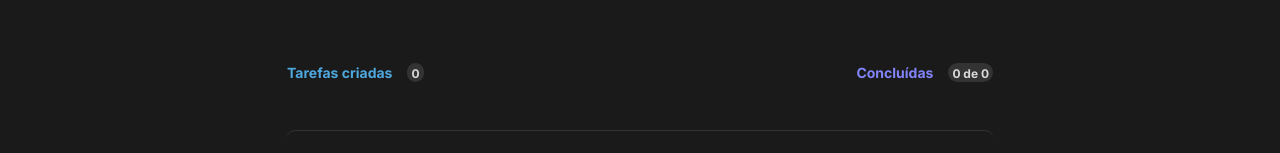
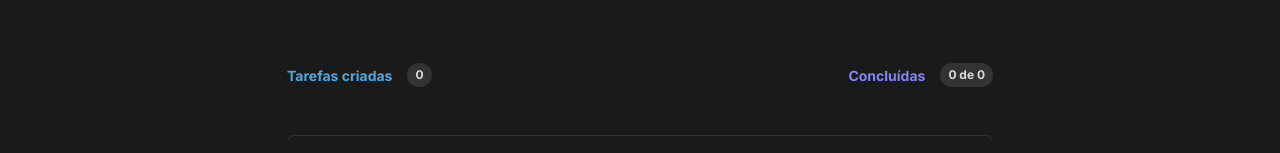
Before and after one commit to luminuszz/challenge-1, a React (Vite) app: page / in a window 1280 px wide. Shown: the part 228-381 px from the top of the page. Built offline with nearby package versions, Linux system fonts and the light colour scheme.

Commit message:
feat(TodoItem): add create and remove todo feature

```diff
--- a/src/components/Couter.tsx
+++ b/src/components/Couter.tsx
@@ -1,4 +1,4 @@
-import { Badge, HStack, Text } from "@chakra-ui/react";
+import { HStack, Tag, Text } from "@chakra-ui/react";
 import React from "react";
 
 type CounterProps = {
@@ -11,22 +11,21 @@ const Counter: React.FC<CounterProps> = ({ color, count, description }) => {
   const currentColor = color === "blue" ? "blue.500" : "purple.500";
 
   return (
-    <HStack spacing="10px" boxSizing="content-box">
+    <HStack spacing="10px" alignItems="center">
       <Text lineHeight="17px" fontSize="md" fontWeight="bold" color={currentColor}>
         {description}
       </Text>
-      <Badge
+      <Tag
         ml="5px"
         textTransform="lowercase"
         borderRadius="full"
         textAlign="center"
-        h="19px"
         fontWeight="bold"
         bgColor="gray.400"
         color="gray.200"
       >
         {count}
-      </Badge>
+      </Tag>
     </HStack>
   );
 };
--- a/src/components/TodoItem.tsx
+++ b/src/components/TodoItem.tsx
@@ -25,7 +25,11 @@ const CustomCheckbox: FC<CheckBoxProps> = ({ isChecked, onClick }) => (
       h="20px"
       border={isChecked ? "" : "2px solid"}
       borderColor={isChecked ? "" : "blue.500"}
-      bg={isChecked ? "purple.500" : ""}
+      bg={isChecked ? "purple.700" : "transparent"}
+      _hover={{
+        bgColor: isChecked ? "purple.500" : "blue.700",
+        opacity: isChecked ? 1 : 0.8,
+      }}
     >
       {isChecked && <Image src={checkIcon} alt="check" />}
     </Flex>
```
